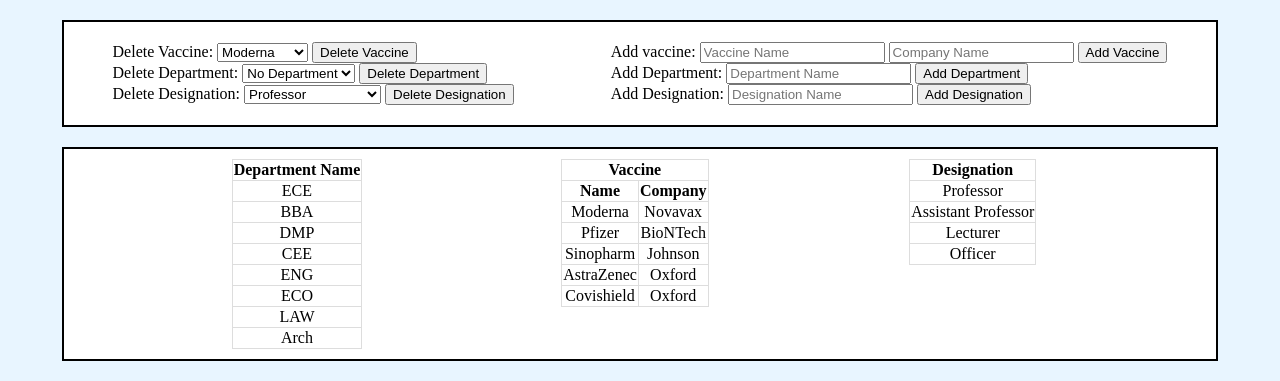
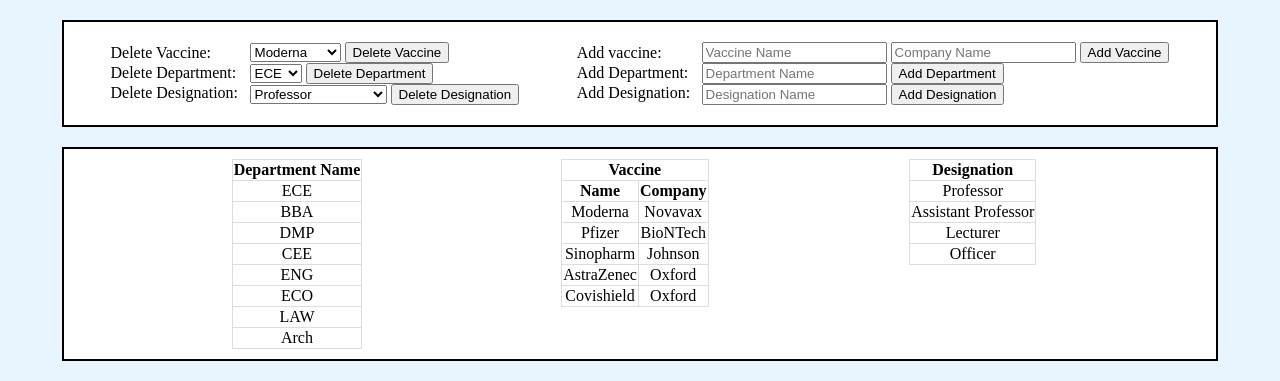
Before and after one commit to alvi1316/CSE311, a PHP site: page /adminpanel.php in a window 1280 px wide. Shown: the part 2989-3370 px from the top of the page. Run offline with PHP 8.4, Linux system fonts and the light colour scheme; the visitor is signed in with stand-in values (Sample User, id 1); data comes from the database, SQL or seed files in the repository; some libraries are stand-ins or nearby versions.

Commit message:
More bug fix

```diff
--- a/CSS/adminpanel.css
+++ b/CSS/adminpanel.css
@@ -133,11 +133,24 @@ input[type=number] {
     margin: 0 auto;
     background-color: white;
     display: flex;
-    justify-content: space-around;
+    justify-content: center;
 }
 
-.action,.form{
+.col1{
+    margin-right: 1%;
+}
+
+.col2{
+    margin-right: 5%;
+}
+
+.col1,.col2,.col3{
     padding: 20px 0;
+}
+
+.row1{
+    margin-top: 2px;
+    margin-bottom: 2px;
 }
 
 #my_div_2{
--- a/adminpanel.php
+++ b/adminpanel.php
@@ -272,11 +272,21 @@
 
         <div class="form-control" id="my_div_1">
 
-            <div class="action">
+            <div class="col1">
+                <div class="row1">
+                    <label for="deleteVaxName">Delete Vaccine: </label>
+                </div>
+                <div class="row1">
+                    <label for="deleteDeptName">Delete Department: </label>
+                </div>
+                <div class="row1">
+                    <label for="deleteDesigName">Delete Designation: </label>
+                </div>
+            </div>
+
+            <div class="col2">
 
                 <div>
-
-                    <label for="deleteVaxName">Delete Vaccine: </label>
                     <select id="deleteVaxName">
                         <?php
                             foreach($vno as $v){
@@ -287,16 +297,16 @@
                         ?>
                     </select>
                     <button type = "button" id="deleteVaxButton"> Delete Vaccine</button>
-
                 </div>
 
 
                 <div>
-                    <label for="deleteDeptName">Delete Department: </label>
                     <select id="deleteDeptName">
                         <?php
                             foreach($dno as $d){
-                                print("<option value ='{$d['dname']}'>{$d['dname']}</option>");
+                                if($d['dname'] !== 'No Department'){
+                                    print("<option value ='{$d['dname']}'>{$d['dname']}</option>");
+                                };
                             }
                         ?>
                     </select>
@@ -304,7 +314,6 @@
                 </div>
 
                 <div>
-                    <label for="deleteDesigName">Delete Designation: </label>
                     <select id="deleteDesigName">
                         <?php
                             foreach($desig as $d){
@@ -319,23 +328,33 @@
 
             </div>
 
-            <div class="form">
+            <div class="col1">
+                <div class="row1">
+                    <label for="addVaxName">Add vaccine: </label>
+                </div>
+                <div class="row1">
+                    <label for="addVaccine">Add Department: </label>
+                </div>
+                <div class="row1">
+                    <label for="addDesigName">Add Designation: </label>
+                </div>
+            </div>
+
+
+            <div class="col3">
 
                 <div>
-                    <label for="addVaxName">Add vaccine: </label>
                     <input id="addVaxName" placeholder="Vaccine Name">
                     <input id="addCompName" placeholder="Company Name">
                     <button type="button" id="addVaxButton"> Add Vaccine </button>
                 </div>
 
                 <div>
-                    <label for="addVaccine">Add Department: </label>
                     <input id="addDeptName" placeholder="Department Name">
                     <button type="button" id="addDeptNameButton"> Add Department </button>
                 </div>
 
                 <div>
-                    <label for="addDesigName">Add Designation: </label>
                     <input id="addDesigName" placeholder="Designation Name">
                     <button type="button" id="addDesigButton"> Add Designation </button>
                 </div>
--- a/dbhelper.php
+++ b/dbhelper.php
@@ -42,10 +42,10 @@
 			$mail->Port = "587";
 			$mail->Username = "dataque.academy@gmail.com";
 			$mail->Password = "data01001";
-			$mail->Subject = "NSUVAX reset password!";
+			$mail->Subject = "NSUVMS password recovery";
 			$mail->setFrom('dataque.academy@gmail.com');
 			$mail->isHTML(true);
-			$mail->Body = "<h1 style=\"color: #20B2AA;\">Dear user!</h1><p>You have requested to change the password of your NSUVAX account! "
+			$mail->Body = "<h1>Dear user,</h1><p>You have requested to change the password of your NSUVMS account! "
 							. "We have assigned a new password for your account.</p>"
 							. "<p>The new password for your account is: <b>". $newPass ."</b></p>";
 
```
